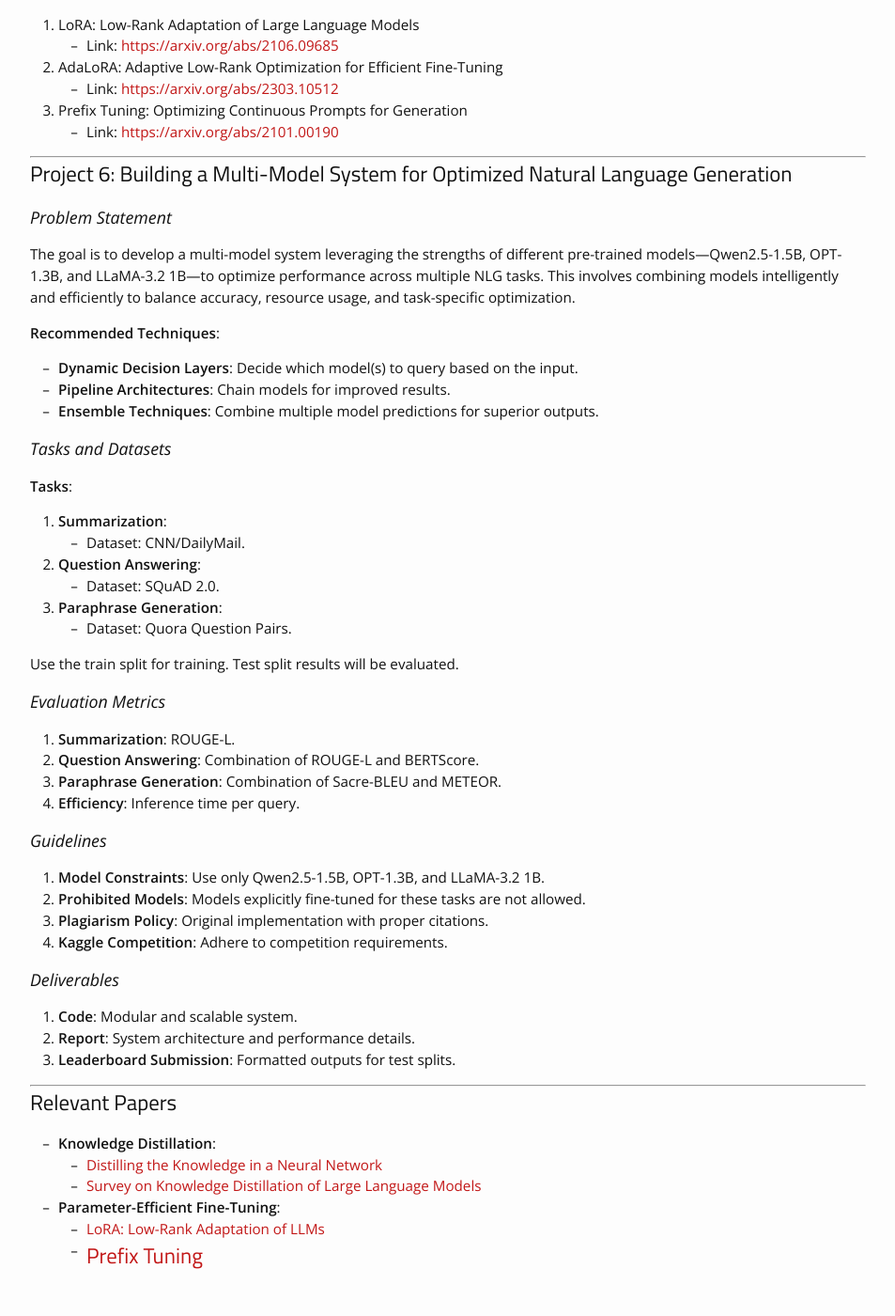
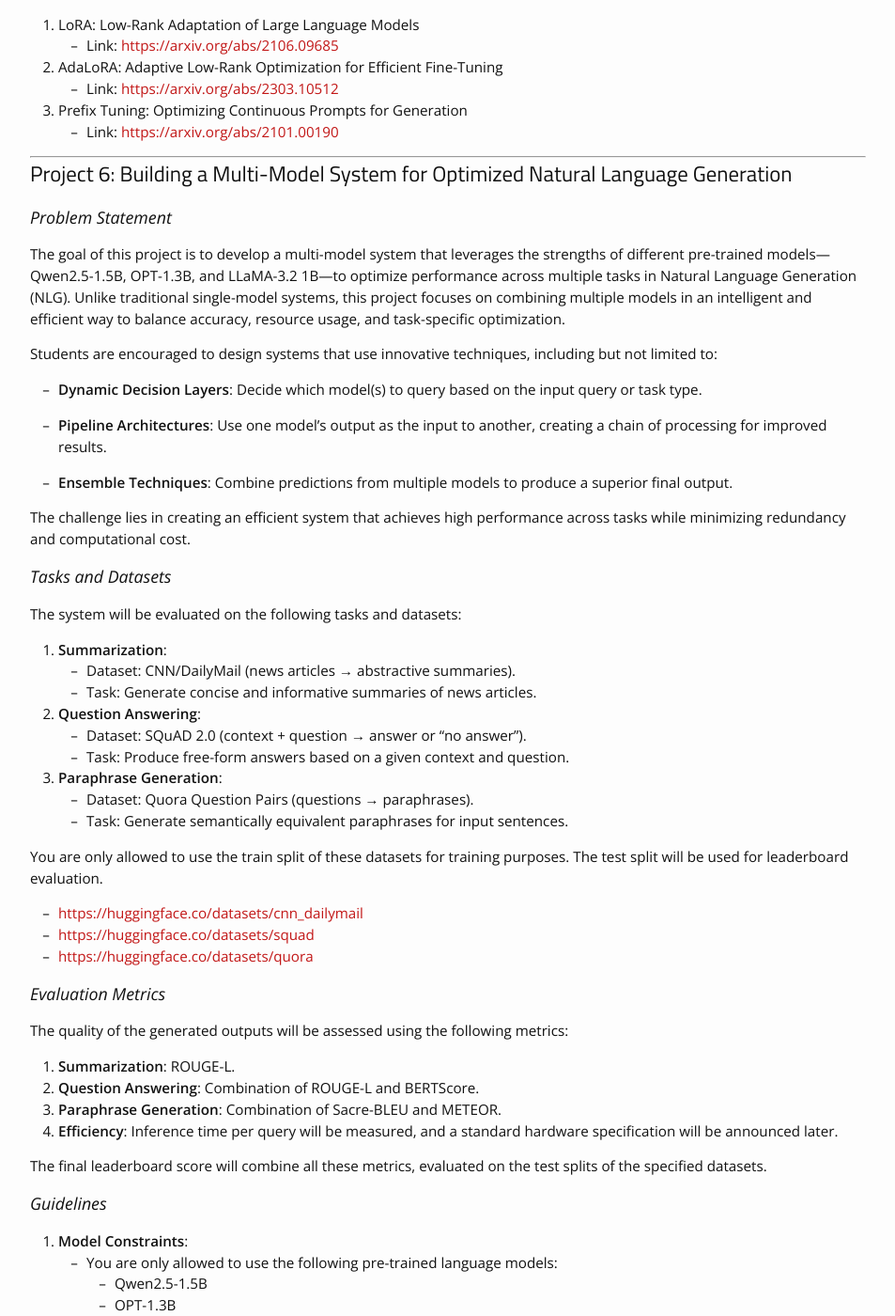
Before and after one commit to lcs2-iitd/ELL884-2402, a Jekyll site: the page built from project.md, in a window 1280 px wide and 1400 px high, scrolled down 5323 px. Shown: the whole window at 94% size, without its empty margins (163-1116 px from the left). Built offline with Jekyll 4.4.1, drawn with Linux system fonts in a browser that asks for light colours; nearby versions of some CDN libraries; some of the changed text lies outside the part shown.

Commit message:
Update project.md

```diff
--- a/project.md
+++ b/project.md
@@ -123,20 +123,14 @@ The generated counterspeech will be evaluated on:
 
 ### Problem Statement
 
-The aim of this project is to develop a multi-task knowledge distillation system for
-Natural Language Generation (NLG). Unlike systems designed for a single task, this
-project requires the system to excel across multiple NLG tasks, such as summarization,
-question answering, and paraphrase generation. The focus is on distilling the knowledge of a
-large teacher model (LLaMA-7B) into a smaller, efficient system (≤1.5B parameters) that
-generalizes well across diverse tasks while maintaining high performance.
+The aim of this project is to develop a multi-task knowledge distillation system for Natural Language Generation (NLG). Unlike systems designed for a single task, this project requires the system to excel across multiple NLG tasks, such as summarization, question answering, and paraphrase generation. The focus is on distilling the knowledge of a large teacher model (LLaMA-7B) into a smaller, efficient system (≤1.5B parameters) that generalizes well across diverse tasks while maintaining high performance.
 
 ### Framework Design
 
 #### Teacher Model
 
 - Model: LLaMA-3.1-8B (pre-trained).
-- Role: Acts as the oracle, generating logits, embeddings, or task-specific outputs for
-  training the student models.
+- Role: Acts as the oracle, generating logits, embeddings, or task-specific outputs for training the student models.
 
 #### Student System
 
@@ -148,14 +142,11 @@ generalizes well across diverse tasks while maintaining high performance.
     - Separate smaller models specialized for each task.
     - Shared encoder with task-specific decoders.
   - Hybrid Approach:
-    - A shared backbone (e.g., Llama-3.2-1B, ~1B parameters) with
-      task-specific adapters or lightweight modules.
+    - A shared backbone (e.g., Llama-3.2-1B, ~1B parameters) with task-specific adapters or lightweight modules.
     - Use techniques like LoRA or prompt tuning.
 - Additional Guidelines:
-  - The student models shuold be pre-fine-tuned for any specific task. You can
-    fine tune them using PEFT or FFT
-  - The student system must intelligently analyze input prompts and determine
-    task-specific processing if using task-specific models.
+  - The student models shuold be pre-fine-tuned for any specific task. You can fine tune them using PEFT or FFT
+  - The student system must intelligently analyze input prompts and determine task-specific processing if using task-specific models.
 
 ### Tasks and Datasets
 
@@ -191,27 +182,19 @@ The quality of the generated outputs will be evaluated using the following metri
 4. Efficiency:
    - Processing time per query (the standard hardware will be announced later).
 
-**Final Leaderboard Score**: A weighted combination of all the above metrics on the test
-datasets. Exceeding the 1.5B parameter constraint will result in exponential penalties.
+**Final Leaderboard Score**: A weighted combination of all the above metrics on the test datasets. Exceeding the 1.5B parameter constraint will result in exponential penalties.
 
 ### Guidelines
 
 1. Teacher Model Constraints: Base pre-trained LLaMA-3.1-8B.
-2. Student Model Constraints: Open source Pre trained LLMs not fine tuned for any
-   specific task.
+2. Student Model Constraints: Open-source-trained LLMs are not fine-tuned for any specific task.
 3. Plagiarism Policy:
-   - Methods from published papers may be adapted, but the implementation
-     must be original.
-   - Submissions will be checked for plagiarism against web resources and team
-     submissions. Any detected cases will result in zero marks for the project
-     component.
+   - Methods from published papers may be adapted, but the implementation must be original.
+   - Submissions will be checked for plagiarism against web resources and team submissions. Any detected cases will result in zero marks for the project component.
 4. Kaggle Competition:
    - The project will be hosted as a Kaggle competition.
-5. Experimentation is the king. Try to experiment with as many techniques as you
-   can. You might also need to resort to quantization and PEFT techniques for FT
-   - Ensure that your code runs smoothly in the Kaggle environment and
-     generates output files that meet the competition specifications. Submission
-     requirements may be subject to change.
+5. Experimentation is the king. Try to experiment with as many techniques as you can. You might also need to resort to quantization and PEFT techniques for FT.
+   - Ensure that your code runs smoothly in the Kaggle environment and generates output files that meet the competition specifications. Submission requirements may be subject to change.
 
 ### Relevant Papers
 
@@ -249,48 +232,120 @@ datasets. Exceeding the 1.5B parameter constraint will result in exponential pen
 ## Project 6: Building a Multi-Model System for Optimized Natural Language Generation
 
 ### Problem Statement
-The goal is to develop a multi-model system leveraging the strengths of different pre-trained models—Qwen2.5-1.5B, OPT-1.3B, and LLaMA-3.2 1B—to optimize performance across multiple NLG tasks. This involves combining models intelligently and efficiently to balance accuracy, resource usage, and task-specific optimization.
 
-**Recommended Techniques**:
-- **Dynamic Decision Layers**: Decide which model(s) to query based on the input.
-- **Pipeline Architectures**: Chain models for improved results.
-- **Ensemble Techniques**: Combine multiple model predictions for superior outputs.
+The goal of this project is to develop a multi-model system that leverages the strengths of different pre-trained models—Qwen2.5-1.5B, OPT-1.3B, and LLaMA-3.2 1B—to optimize performance across multiple tasks in Natural Language Generation (NLG). Unlike traditional single-model systems, this project focuses on combining multiple models in an intelligent and efficient way to balance accuracy, resource usage, and task-specific optimization.
+
+Students are encouraged to design systems that use innovative techniques, including but not limited to:
+
+- **Dynamic Decision Layers**: Decide which model(s) to query based on the input query or task type.
+
+- **Pipeline Architectures**: Use one model’s output as the input to another, creating a chain of processing for improved results.
+
+- **Ensemble Techniques**: Combine predictions from multiple models to produce a superior final output.
+
+The challenge lies in creating an efficient system that achieves high performance across tasks while minimizing redundancy and computational cost.
 
 ### Tasks and Datasets
-**Tasks**:
+
+The system will be evaluated on the following tasks and datasets:
+
 1. **Summarization**:
-   - Dataset: CNN/DailyMail.
+   - Dataset: CNN/DailyMail (news articles → abstractive summaries).
+   - Task: Generate concise and informative summaries of news articles.
+
 2. **Question Answering**:
-   - Dataset: SQuAD 2.0.
+   - Dataset: SQuAD 2.0 (context + question → answer or "no answer").
+   - Task: Produce free-form answers based on a given context and question.
+
 3. **Paraphrase Generation**:
-   - Dataset: Quora Question Pairs.
+   - Dataset: Quora Question Pairs (questions → paraphrases).
+   - Task: Generate semantically equivalent paraphrases for input sentences.
 
-Use the train split for training. Test split results will be evaluated.
+You are only allowed to use the train split of these datasets for training purposes. The test split will be used for leaderboard evaluation.
+
+- [https://huggingface.co/datasets/cnn_dailymail](https://huggingface.co/datasets/cnn_dailymail)
+- [https://huggingface.co/datasets/squad](https://huggingface.co/datasets/squad)
+- [https://huggingface.co/datasets/quora](https://huggingface.co/datasets/quora)
 
 ### Evaluation Metrics
+
+The quality of the generated outputs will be assessed using the following metrics:
+
 1. **Summarization**: ROUGE-L.
 2. **Question Answering**: Combination of ROUGE-L and BERTScore.
 3. **Paraphrase Generation**: Combination of Sacre-BLEU and METEOR.
-4. **Efficiency**: Inference time per query.
+4. **Efficiency**: Inference time per query will be measured, and a standard hardware
+   specification will be announced later.
+
+The final leaderboard score will combine all these metrics, evaluated on the test splits of
+the specified datasets.
 
 ### Guidelines
-1. **Model Constraints**: Use only Qwen2.5-1.5B, OPT-1.3B, and LLaMA-3.2 1B.
-2. **Prohibited Models**: Models explicitly fine-tuned for these tasks are not allowed.
-3. **Plagiarism Policy**: Original implementation with proper citations.
-4. **Kaggle Competition**: Adhere to competition requirements.
+
+1. **Model Constraints**:
+   - You are only allowed to use the following pre-trained language models:
+     - Qwen2.5-1.5B
+     - OPT-1.3B
+     - LLaMA-3.2 1B
+
+   - Fine-tuning on the train splits of the specified datasets is allowed.
+
+2. **Prohibited Models**:
+   - Publicly available models explicitly fine-tuned for these tasks are not allowed.
+
+3. **Plagiarism Policy**:
+   - Methods from published papers may be adapted, but the implementation must be original, with proper citations provided.
+   - Submissions will be checked for plagiarism against web resources and team submissions. Any detected cases of plagiarism will result in zero marks for the project component.
+
+4. **Kaggle Competition**:
+   - The project will be hosted as a Kaggle competition.
+   - Details regarding the competition, including submission requirements, will be shared soon.
+   - Ensure that your code runs smoothly in the Kaggle environment and generates output files that meet the competition specifications. Submission requirements may be subject to change.
+
+5. Experimentation is the king. Try to experiment with as many techniques as you can. You might also need to resort to quantization and PEFT techniques for FT
+
+### Relevant Papers
+
+To assist in designing your system, here are some relevant papers that provide insights into multi-model systems, ensemble techniques, and decision layers:
+
+#### Parameter Efficient Fine Tuning
+
+1. LoRA: Low-Rank Adaptation of Large Language Models
+   - Authors: Edward J. Hu, Yelong Shen, Phillip Wallis, et al.
+   - Link: [https://arxiv.org/abs/2106.09685](https://arxiv.org/abs/2106.09685)
+
+2. Prefix-Tuning: Optimizing Continuous Prompts for Generation
+   - Authors: Xiang Lisa Li, Percy Liang
+   - Link: [https://arxiv.org/abs/2101.00190](https://arxiv.org/abs/2101.00190)
+
+#### Dynamic Decision Layers and Model Routing
+
+3. Mixture of Experts
+   - Authors: Noam Shazeer et al.
+   - Link: [https://arxiv.org/abs/1701.06538](https://arxiv.org/abs/1701.06538)
+
+4. AdaBERT: Task-Adaptive BERT Compression with Mixture-of-Adapters
+   - Authors: Changlan Li et al.
+   - Link: [https://arxiv.org/abs/2005.04861](https://arxiv.org/abs/2005.04861)
+
+#### Ensemble and Modular Techniques
+
+5. Ensemble Methods in Machine Learning
+   - Authors: Thomas G. Dietterich
+   - Link: [https://link.springer.com/chapter/10.1007/3-540-45014-9_1](https://link.springer.com/chapter/10.1007/3-540-45014-9_1)
+
+6. RAG: Retrieval-Augmented Generation for Knowledge-Intensive NLP Tasks
+   - Authors: Patrick Lewis et al.
+   - Link: [https://arxiv.org/abs/2005.11401](https://arxiv.org/abs/2005.11401)
 
 ### Deliverables
-1. **Code**: Modular and scalable system.
-2. **Report**: System architecture and performance details.
-3. **Leaderboard Submission**: Formatted outputs for test splits.
 
+1. **Code**:
+   - A modular and scalable system integrating multiple models.
+
+2. **Report**:
+   - Description of the system architecture, design decisions, and task-specific performance.
+
+3. **Leaderboard Submission**:
+   - Outputs for the test splits, formatted as per the Kaggle competition requirements.
 ---
-
-## Relevant Papers
-- **Knowledge Distillation**:
-  - [Distilling the Knowledge in a Neural Network](https://arxiv.org/abs/1503.02531)
-  - [Survey on Knowledge Distillation of Large Language Models](https://arxiv.org/abs/2402.13116)
-- **Parameter-Efficient Fine-Tuning**:
-  - [LoRA: Low-Rank Adaptation of LLMs](https://arxiv.org/abs/2106.09685)
-  - [Prefix Tuning](https://arxiv.org/abs/2101.00190)
----
```
